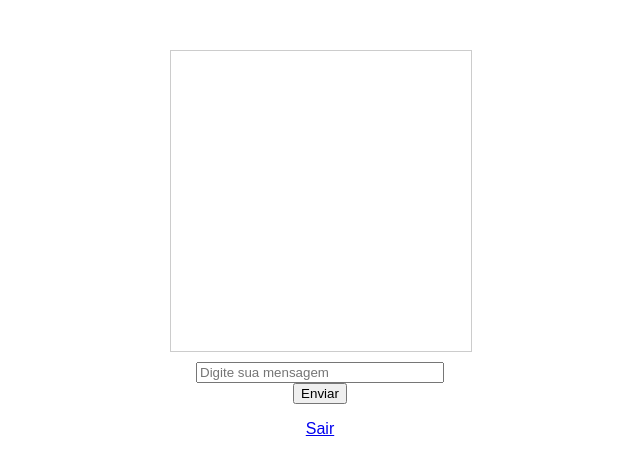
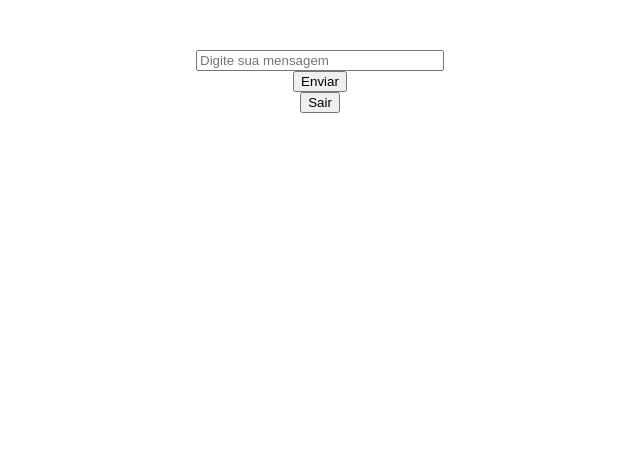
Before and after one commit to paliveira/chat-app, a plain HTML site: page public/chat.html in a window 1280 px wide. Shown: the whole page, without its empty margins (320-960 px from the left). Drawn offline with Linux system fonts and the light colour scheme; no server answers.

Commit message:
Update chat.html

```diff
--- a/public/chat.html
+++ b/public/chat.html
@@ -8,12 +8,12 @@
 </head>
 <body>
     <div class="chat-container">
-        <div id="chat-box"></div>
+        <div id="chatBox"></div>
         <form id="messageForm">
             <input type="text" id="messageInput" placeholder="Digite sua mensagem" required>
             <button type="submit">Enviar</button>
         </form>
-        <p><a href="#" id="logoutButton">Sair</a></p>
+        <button id="logoutButton">Sair</button>
     </div>
 
     <script src="https://www.gstatic.com/firebasejs/9.1.3/firebase-app.js"></script>
```
